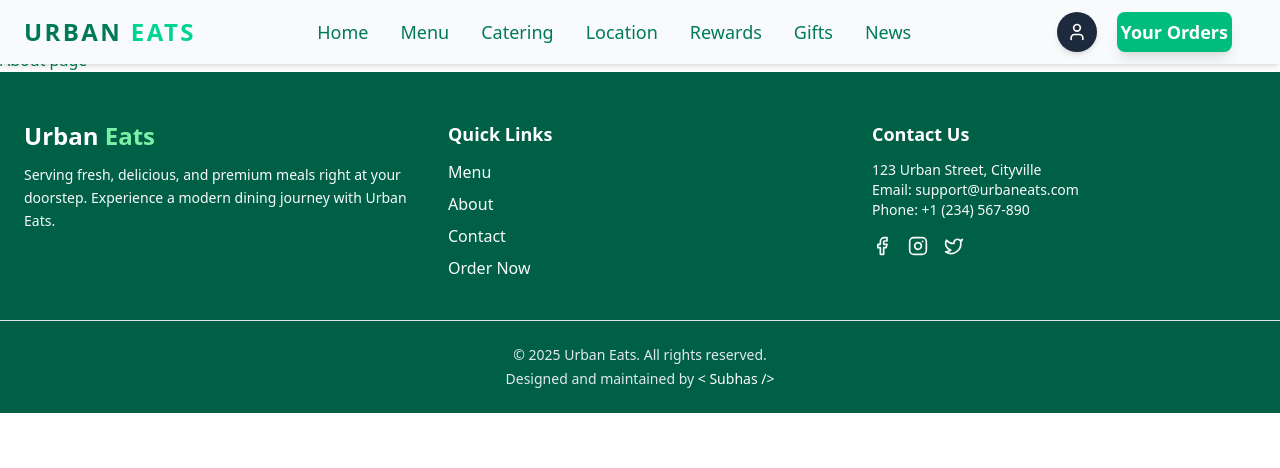
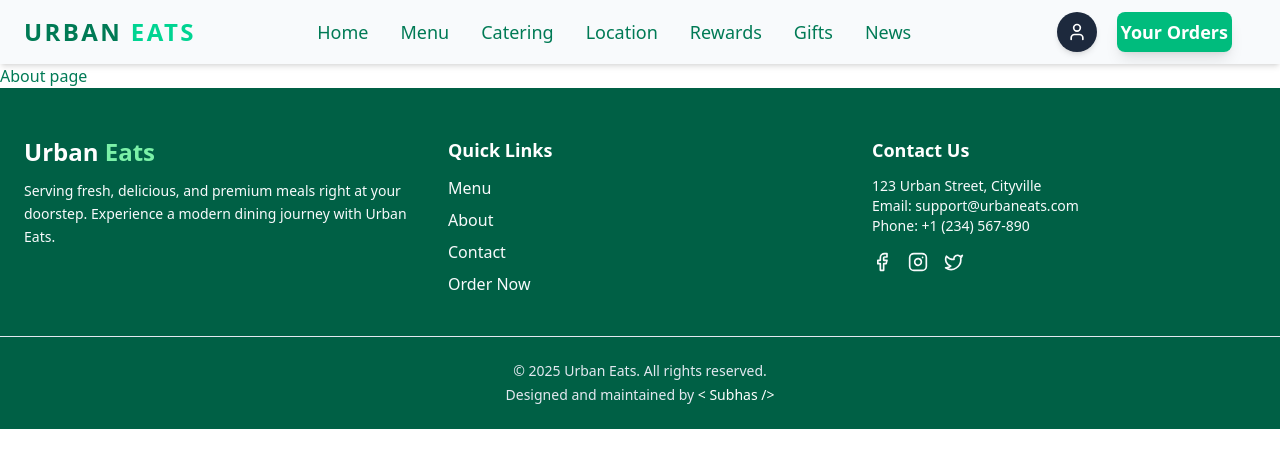
Before and after one commit to Subhas6033/Urbaneats, a React (Vite) app in the folder client/: page /about in a window 1280 px wide. Shown: the top 468 px of the page. Built offline with nearby package versions, Linux system fonts and the light colour scheme; a web font is replaced by a local one.

Commit message:
remove the scrolltotop functionality for some reasons

```diff
--- a/client/src/App.jsx
+++ b/client/src/App.jsx
@@ -25,8 +25,8 @@ const App = () => {
       ) : (
         <Layout>
           <Nav />
-          <main className="overflow-x-hidden overflow-y-auto pt-12">
-            <ScrollToTop />
+          <main className="overflow-x-hidden overflow-y-auto">
+            {/* <ScrollToTop /> */}
             <Outlet />
           </main>
           <Footer />
--- a/client/src/Components/common/Layout.jsx
+++ b/client/src/Components/common/Layout.jsx
@@ -5,7 +5,7 @@ const Layout = ({ className = '', children }) => {
   return (
 
     <FadeInScale
-      className={`w-full min-h-screen text-emerald-700 overflow-x-hidden ${className}`}
+      className={`w-full h-screen text-emerald-700 overflow-x-hidden ${className}`}
     >
       {children}
     </FadeInScale>
--- a/client/src/Components/common/Nav.jsx
+++ b/client/src/Components/common/Nav.jsx
@@ -7,7 +7,7 @@ const Navbar = () => {
   const [isOpen, setIsOpen] = useState(false);
 
   return (
-    <nav className="w-full text-lg bg-slate-50 shadow-md fixed top-0 z-50 overflow-x-hidden">
+    <nav className="w-full text-lg bg-slate-50 shadow-md sticky top-0 z-50 overflow-x-hidden">
       {/* Main Container */}
       <div className="px-6 py-3 flex justify-between items-center">
         {/* Logo / Brand */}
--- a/client/src/Pages/Home.jsx
+++ b/client/src/Pages/Home.jsx
@@ -96,7 +96,7 @@ const Home = () => {
           content="Explore Urban Eats - where flavor meets happiness. Order fresh food delivered fast!"
         />
       </Helmet>
-      <section className="min-h-screen bg-gradient-to-b from-white via-emerald-50 to-slate-50 overflow-x-hidden pt-4">
+      <section className="min-h-screen bg-gradient-to-b from-white via-emerald-50 to-slate-50 overflow-x-hidden">
         {/* Hero Section */}
         <section className="relative w-full pt-6 pb-2 px-3">
           <FadeInScale>
```
